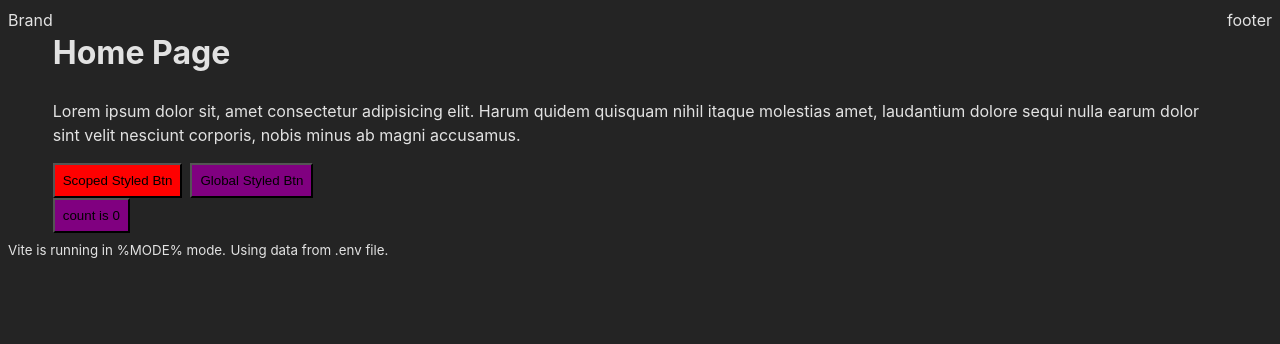
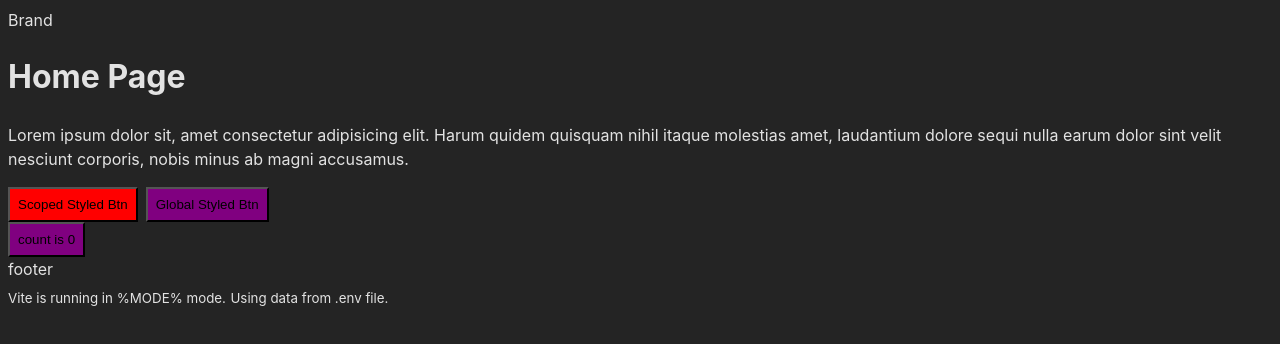
Before and after one commit to jicking/vite-react-boilerplate, a React (Vite) app: page / in a window 1280 px wide. Shown: the top 344 px of the page. Built offline with nearby package versions, Linux system fonts and the light colour scheme.

Commit message:
new commit

```diff
--- a/src/App.module.css
+++ b/src/App.module.css
@@ -1,5 +1,11 @@
 /* set main container styles here... */
 
-.container{
+.site {
     display: flex;
-}
+    min-height: 100vh;
+    flex-direction: column;
+  }
+
+  .siteContent {
+    flex: 1;
+  }
```
